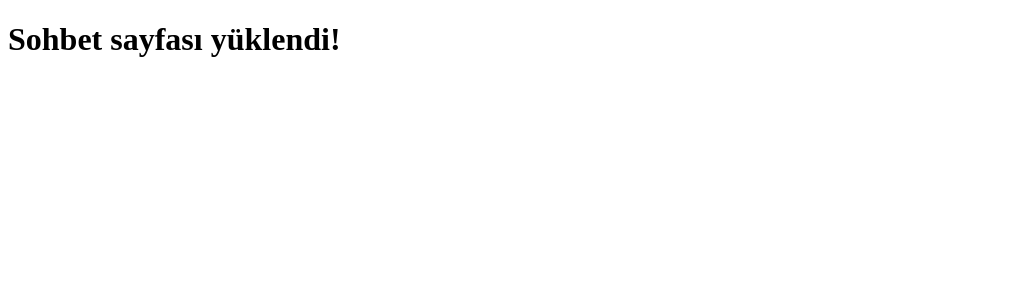
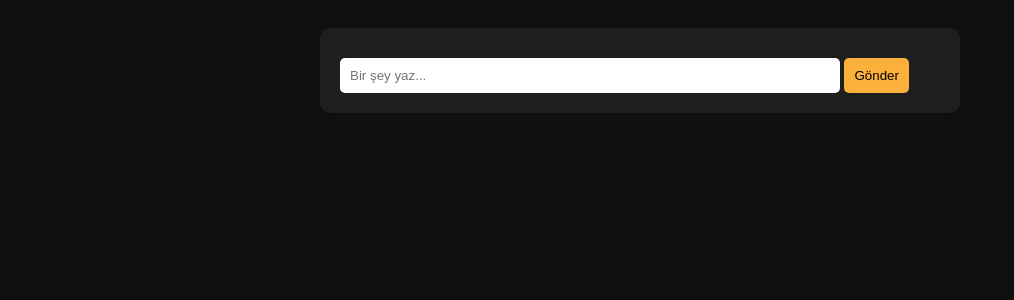
Before and after one commit to yunus4900/nocta, a Flask app: page / in a window 1280 px wide. Shown: the top 300 px of the page, without its empty margins (0-1014 px from the left). Run offline with Flask 3, Linux system fonts and the light colour scheme.

Commit message:
Update sohbet.html

```diff
--- a/templates/sohbet.html
+++ b/templates/sohbet.html
@@ -1,9 +1,70 @@
 <!DOCTYPE html>
-<html>
+<html lang="tr">
 <head>
+  <meta charset="UTF-8">
   <title>Nocta Sohbet</title>
+  <style>
+    body {
+      font-family: Arial, sans-serif;
+      background: #0f0f0f;
+      color: #fff;
+      padding: 20px;
+    }
+    .chat-box {
+      background: #1e1e1e;
+      padding: 20px;
+      border-radius: 10px;
+      max-width: 600px;
+      margin: auto;
+    }
+    .message {
+      margin-bottom: 10px;
+    }
+    .user { color: #00e1ff; }
+    .bot { color: #fbb03b; }
+    input[type="text"] {
+      width: 80%;
+      padding: 10px;
+      margin-top: 10px;
+      border: none;
+      border-radius: 5px;
+    }
+    button {
+      padding: 10px;
+      border: none;
+      background: #fbb03b;
+      color: #000;
+      border-radius: 5px;
+      cursor: pointer;
+    }
+  </style>
 </head>
 <body>
-  <h1>Sohbet sayfası yüklendi!</h1>
+  <div class="chat-box">
+    <div id="chat"></div>
+    <input type="text" id="message" placeholder="Bir şey yaz..." />
+    <button onclick="sendMessage()">Gönder</button>
+  </div>
+
+  <script>
+    async function sendMessage() {
+      const input = document.getElementById('message');
+      const chat = document.getElementById('chat');
+      const message = input.value.trim();
+      if (!message) return;
+
+      chat.innerHTML += `<div class="message user"><strong>Sen:</strong> ${message}</div>`;
+      input.value = '';
+
+      const response = await fetch('/chat', {
+        method: 'POST',
+        headers: {'Content-Type': 'application/json'},
+        body: JSON.stringify({ message: message, role: "samimi" })
+      });
+      const data = await response.json();
+
+      chat.innerHTML += `<div class="message bot"><strong>Bot:</strong> ${data.reply}</div>`;
+    }
+  </script>
 </body>
 </html>
```
